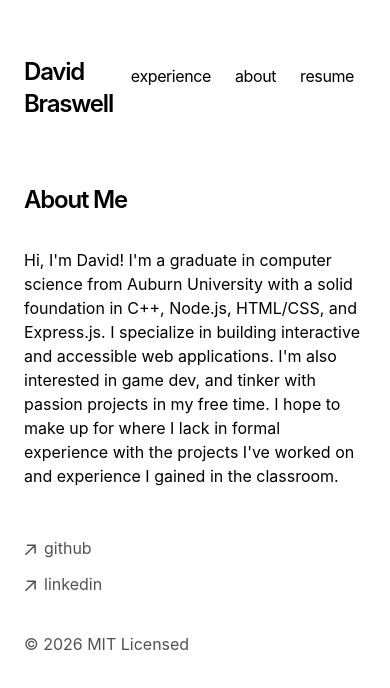
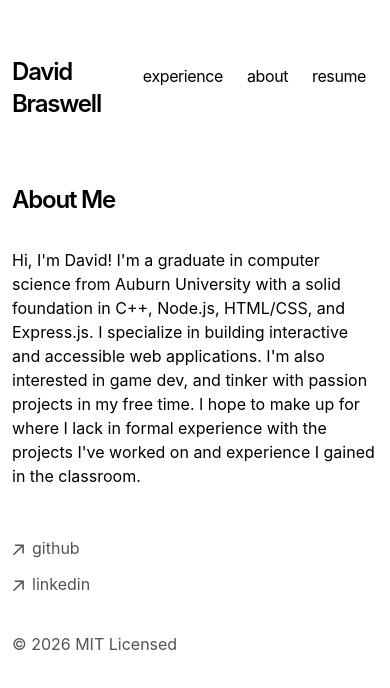
Before and after one commit to DavidBraswell/portfolio-website, a Next.js app: page / in a window 390 px wide. Shown: the top 688 px of the page. Built offline with nearby package versions, Linux system fonts and the light colour scheme.

Commit message:
lowered padding

```diff
--- a/app/layout.tsx
+++ b/app/layout.tsx
@@ -67,7 +67,7 @@ export default function RootLayout({
       />
 
       {/* RIGHT SIDE CONTENT */}
-      <main className="flex-1 max-w-xl mx-4 mt-8 lg:mx-auto">
+      <main className="flex-1 max-w-xl mx-1 mt-8 lg:mx-auto">
         <div className="flex-auto min-w-0 mt-6 flex flex-col px-2 md:px-0">
           <Navbar />
           {children}
```
